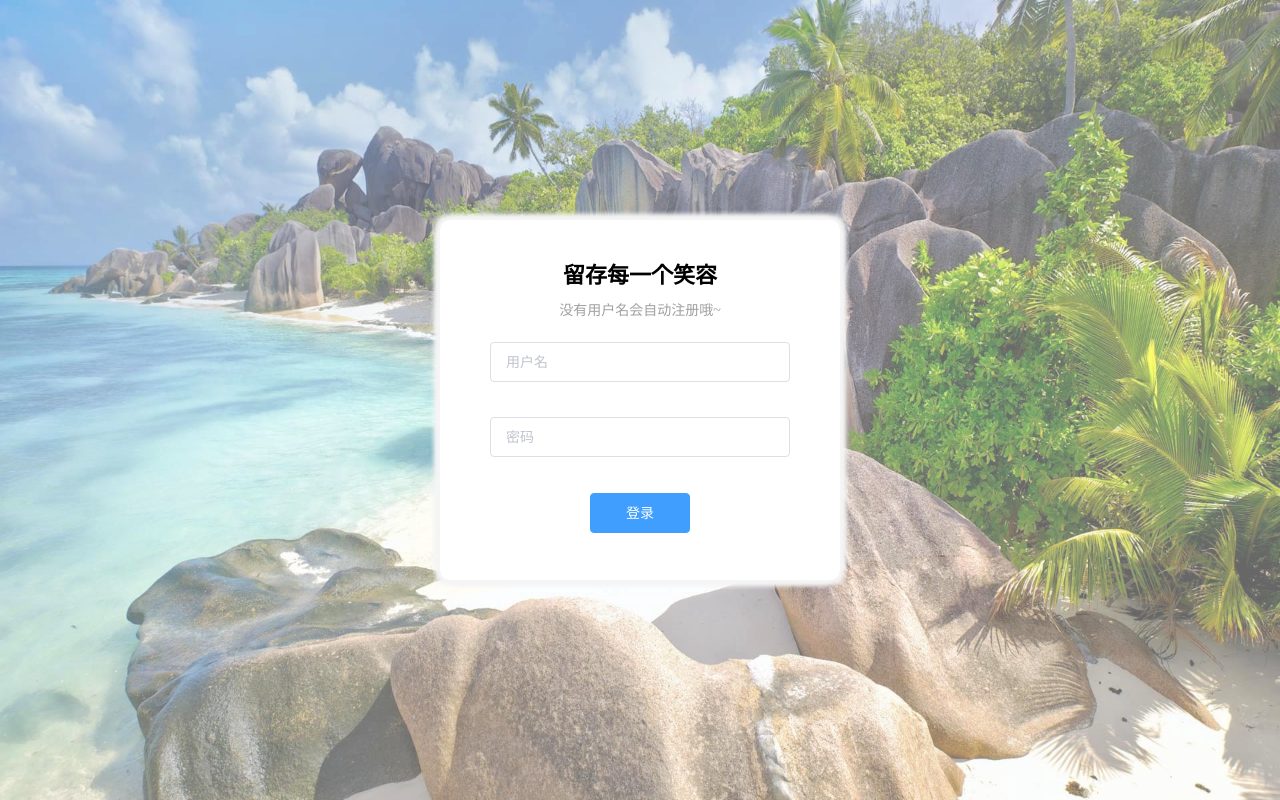
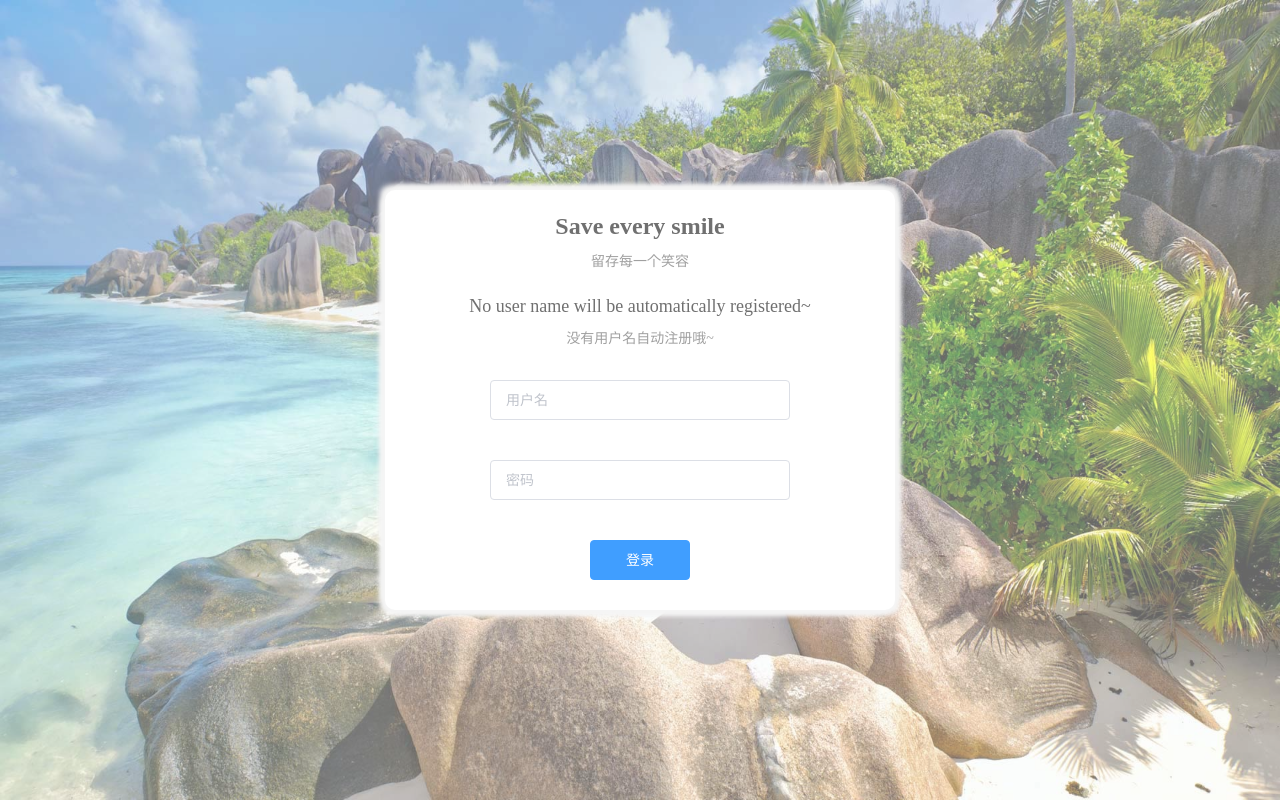
Before and after one commit to NEIGHT-Wind/egg, a Vue app: page /#/login in a window 1280 px wide. Built offline with nearby package versions, Linux system fonts and the light colour scheme.

Commit message:
国际化

```diff
--- a/src/pages/login/index.vue
+++ b/src/pages/login/index.vue
@@ -3,8 +3,16 @@
     <div class="login-content">
 
       <div class="content-title">
-        <p class="main-title">留存每一个笑容</p>
-        <p class="sub-title">没有用户名会自动注册哦~</p>
+        <div class="title-box">
+          <p class="main-title">Save every smile</p>
+          <p class="title-chinese">留存每一个笑容</p>
+        </div>
+
+        <div class="title-box">
+          <p class="sub-title">No user name will be automatically registered~</p>
+          <p class="title-chinese">没有用户名自动注册哦~</p>
+        </div>
+
       </div>
 
       <login-form></login-form>
@@ -62,9 +70,9 @@ export default {
 .login-content{
   display: flex;
   flex-direction: column;
-  width: 300px;
-  height: 300px;
-  padding: 30px 50px;
+  width: 450px;
+  height: 400px;
+  padding: 10px 30px;
   box-shadow: 5px 5px 5px #f5f5f5, 5px -5px 5px #f5f5f5, -5px 5px 5px #f5f5f5, -5px -5px 5px #f5f5f5;
   border-radius: 10px;
   background-color: #fff;
@@ -72,21 +80,32 @@ export default {
 }
 
 .content-title{
-  flex: 1;
+  flex: 2;
   display: flex;
   flex-direction: column;
-  justify-content: center;
+  justify-content: space-around;
   align-items: center;
 }
 
+.title-box{
+  text-align: center;
+}
+
 .main-title{
-  font-size: 22px;
+  font-size: 24px;
+  color: #707070;
   font-weight: 700;
-  margin-bottom: 10px;
 }
 
 .sub-title{
+  font-size: 18px;
+  color: #707070;
+}
+
+.title-chinese{
   font-size: 14px;
   color: #A0A0A0;
+  margin-top: 10px;
 }
+
 </style>
--- a/src/pages/login/loginForm.vue
+++ b/src/pages/login/loginForm.vue
@@ -44,7 +44,7 @@ export default {
 
     const validateFunc = (rule, value, callback) => {
       if (value !== '' && reg.test(value)) {
-        callback(new Error('存在非法字符'));
+        callback(new Error('Illegal characters present'));
         return;
       }
       callback();
@@ -57,12 +57,12 @@ export default {
       },
       rules: {
         userName: [
-          { required: true, message: '请输入用户名', trigger: 'blur' },
+          { required: true, message: 'Please input user name', trigger: 'blur' },
           { validator: validateFunc, trigger: 'change' },
           { validator: validateFunc, trigger: 'blur' }
         ],
         passWord: [
-          { required: true, message: '请输入密码', trigger: 'blur' },
+          { required: true, message: 'Please input password', trigger: 'blur' },
           { validator: validateFunc, trigger: 'change' },
           { validator: validateFunc, trigger: 'blur' }
         ]
```
